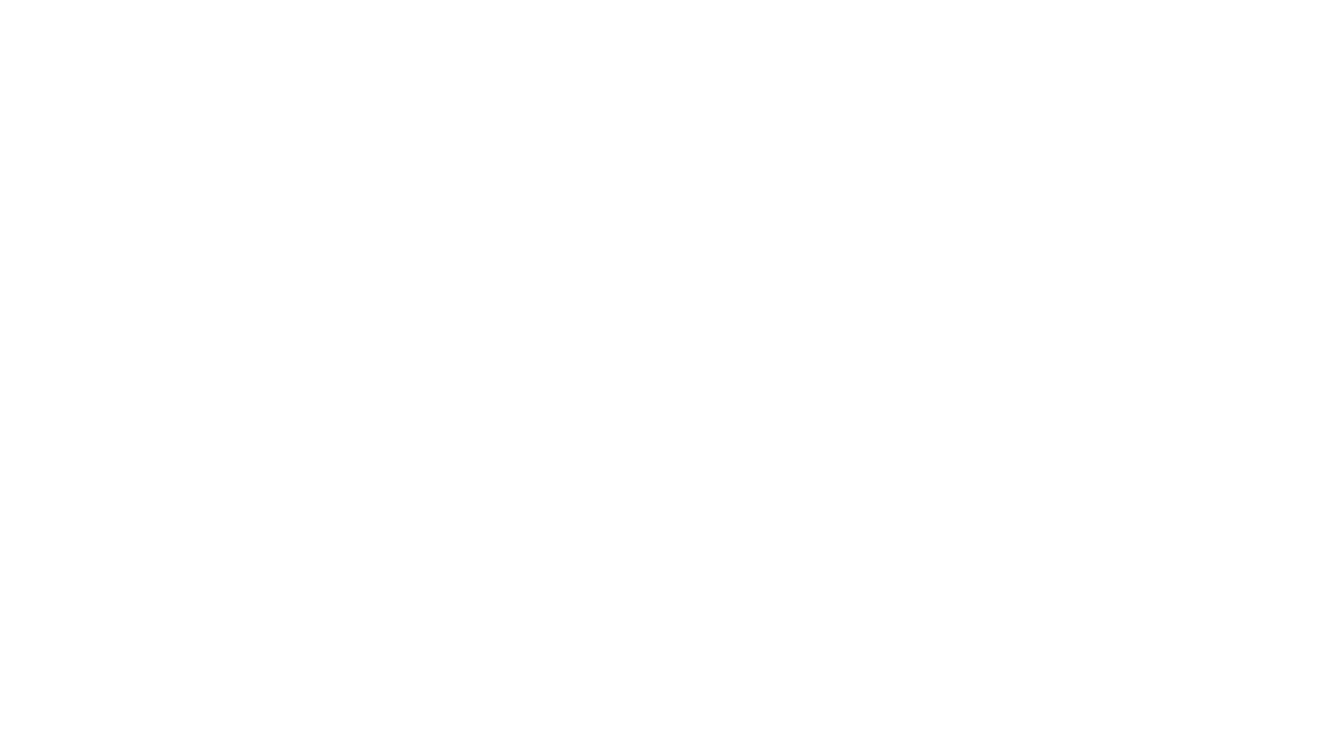
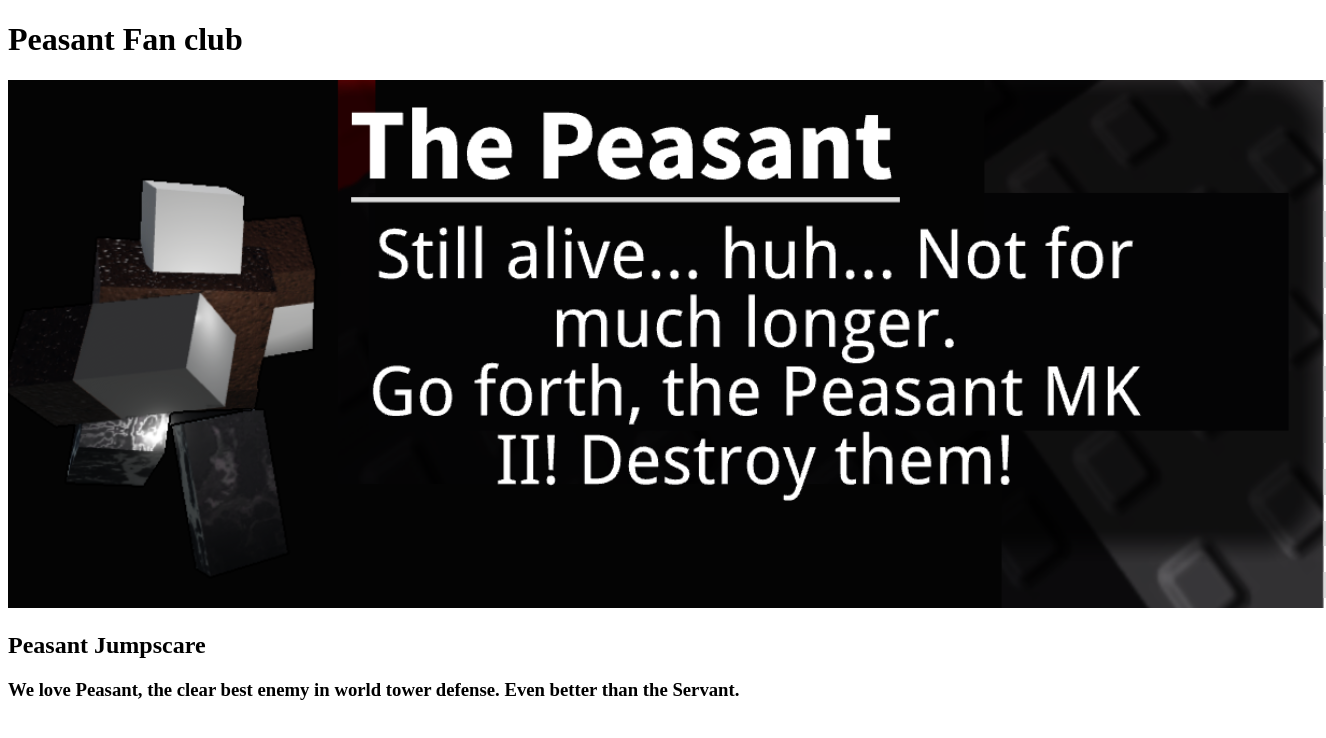
Before and after one commit to HarryRWSC/Year-10-Website, a plain HTML site: page index.html in a window 1280 px wide. Shown: the whole page, 1326 px wide, since content can reach past the window. Drawn offline with Linux system fonts and the light colour scheme.

Commit message:
Added stuff
yeah

```diff
--- a/index.html
+++ b/index.html
@@ -3,10 +3,11 @@
 <head>
     <meta charset="UTF-8">
     <meta name="viewport" content="width=device-width, initial-scale=1.0">
-    <title>Document</title>
+    <title>World Tower Defense But Good</title>
     <link rel="stylesheet" href="style.css"/>
-</head>
-<body>
-
+<h1>Peasant Fan club</h1>
+<img src="Peasant.png">
+<h2>Peasant Jumpscare</h2>
 </body>
 </html>
+<h3>We love Peasant, the clear best enemy in world tower defense. Even better than the Servant.</h3>
```
Also changed, not shown: Peasant.png (added).
